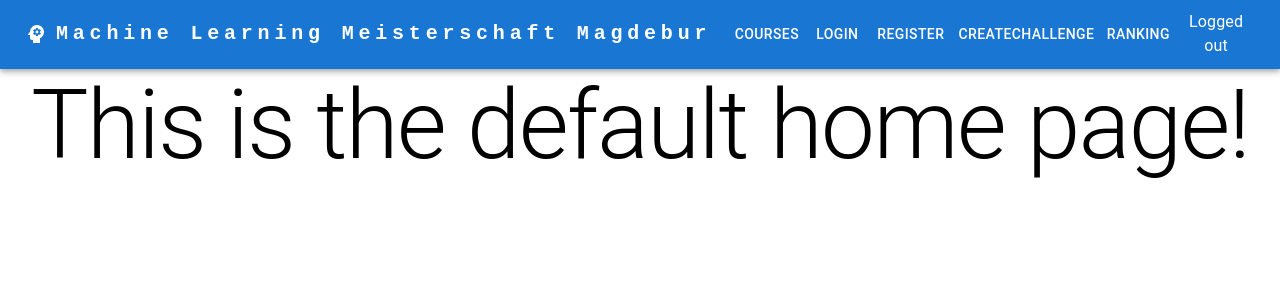
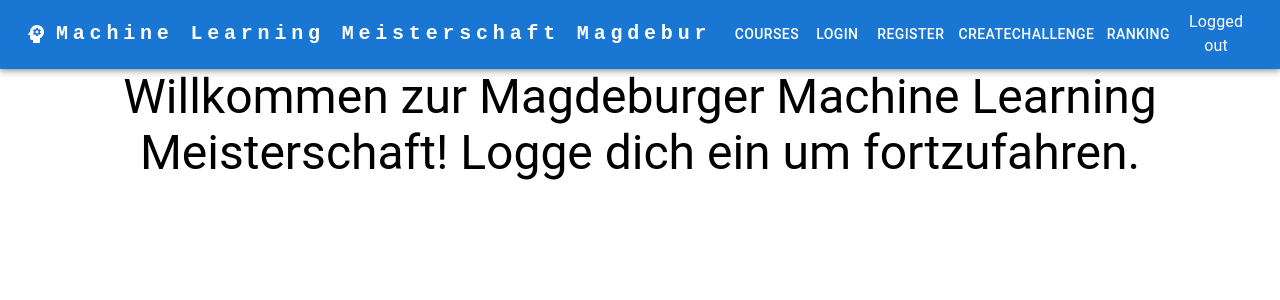
Before and after one commit to 2mey10/Scrum-in-Practice, a React (Create React App) app in the folder frontend/: page / in a window 1280 px wide. Shown: the top 300 px of the page. Built offline with nearby package versions, Linux system fonts and the light colour scheme.

Commit message:
cool homepage

```diff
--- a/frontend/src/components/Home.jsx
+++ b/frontend/src/components/Home.jsx
@@ -1,12 +1,34 @@
 import * as React from 'react';
 import Typography from '@mui/material/Typography';
 import {Link, useNavigate} from "react-router-dom";
+import {useContext} from "react";
+import AuthContext from "../context/AuthContext";
+import Button from "@mui/material/Button";
+import Box from "@mui/material/Box";
 function Home() {
+    const { user, logoutUser } = useContext(AuthContext);
+    console.log(user)
+
+    const customGreeting = () => {
+        return user?(
+            <>
+                <Typography variant={"h3"}>
+                    Willkommen {user.username} zur Magdeburger Machine Learning Meisterschaft!
+                </Typography>
+            </>) : (
+            <>
+                <Typography variant={"h3"}>
+                    Willkommen zur Magdeburger Machine Learning Meisterschaft!
+                    Logge dich ein um fortzufahren.
+                </Typography>
+            </>
+        )
+    }
     return (
         <div>
-            <Typography variant={"h1"}>
-                This is the default home page!
-            </Typography>
+
+            {customGreeting()}
+
         </div>
     );
 }
```
Also changed, not shown: 1 other file (tests, documents, lock files or other folders).
